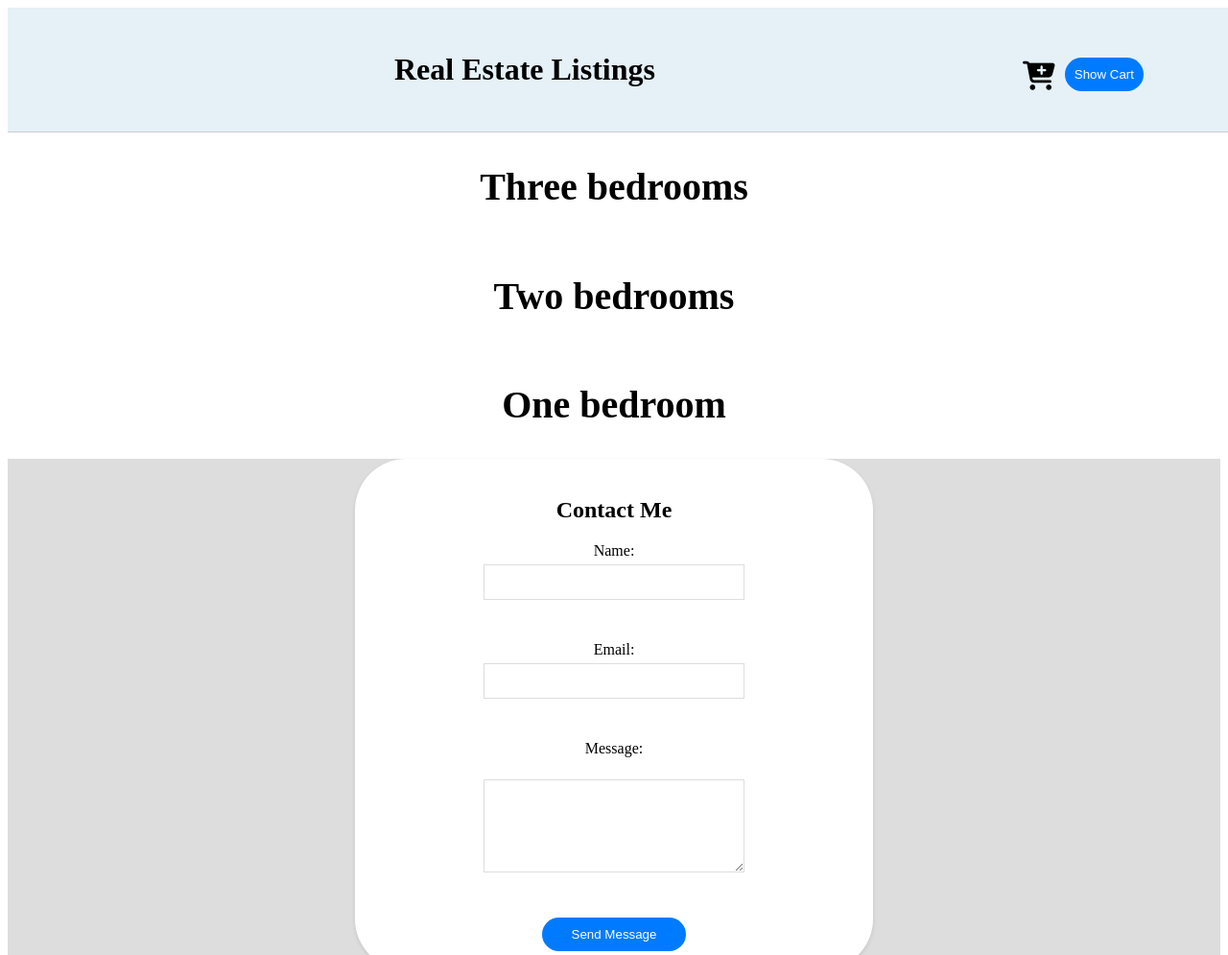
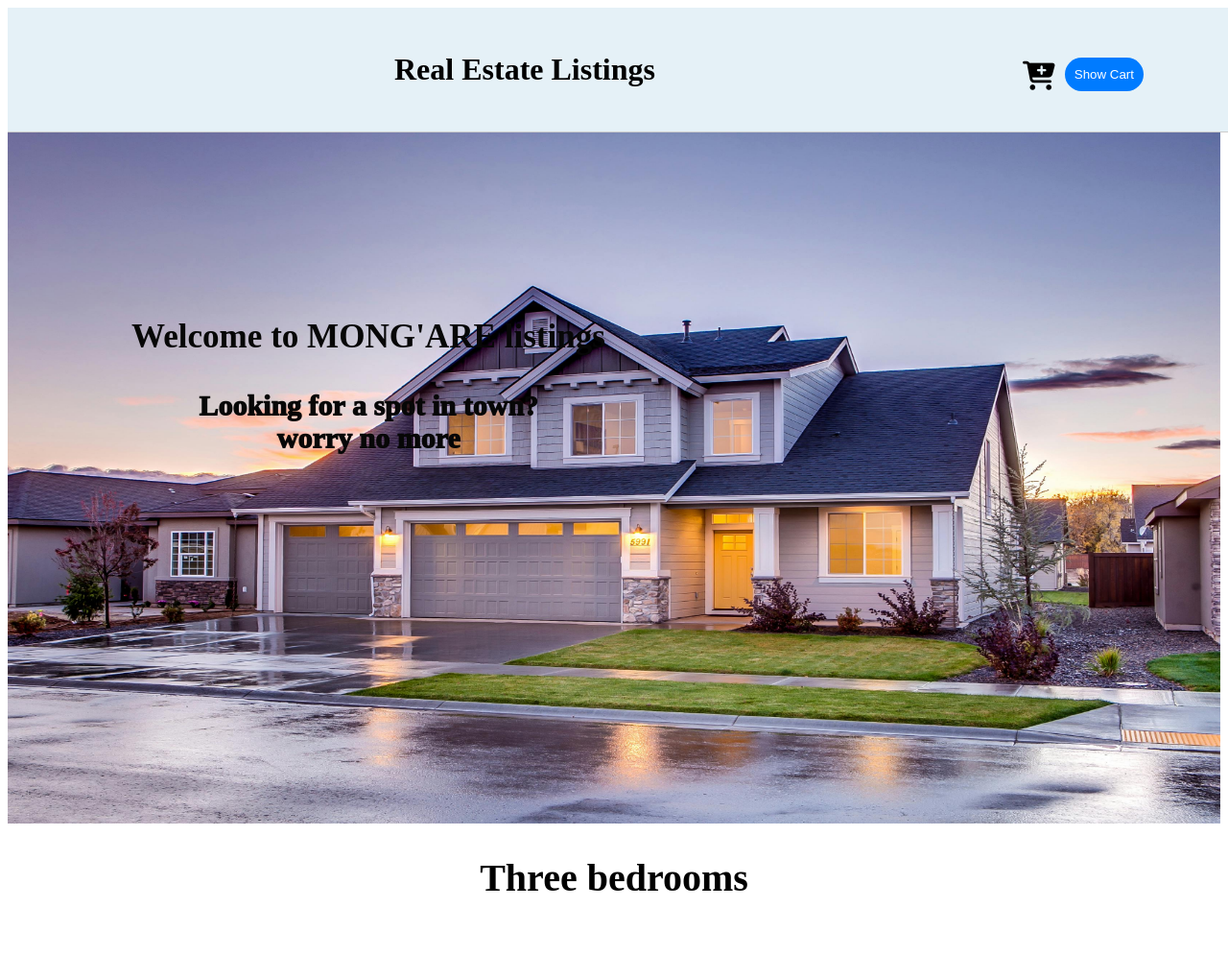
Before and after one commit to membae/realestate, a website: page index.html in a window 1280 px wide. Shown: the top 995 px of the page at 96% size. Drawn offline with Linux system fonts and the light colour scheme; no server answers.

Commit message:
modified the landing page

```diff
--- a/index.css
+++ b/index.css
@@ -16,6 +16,28 @@ header {
 header h1 {
     flex-grow: 1; /* This makes the h1 element take up remaining space */
     text-align: center; /* This centers the text within the h1 */
+}
+.homeimg{
+    width: 100%;
+    height: 90vh;
+    display: block;
+}
+.landingImg {
+    position: relative;
+}
+
+
+.landingContent {
+    font-size: 30px;
+    font-weight: 1000;
+    position: absolute;
+    top: 50%;
+    left: 30%;
+    transform: translate(-50%, -50%);
+    text-align: center;
+    color: rgb(7, 7, 7);
+    padding: 20px;
+    border-radius: 10px; /* Optional: For rounded corners */
 }
 #head1{
     text-align: center;
--- a/index.html
+++ b/index.html
@@ -20,6 +20,16 @@
             </div>
         </div>
     </header>
+    <section id="landing">
+        <div class="landingImg">
+            <img src="images/lad.jpg" alt="" class="homeimg">
+        </div>
+        <div class="landingContent">
+            <h3>Welcome to MONG'ARE listings</h3>
+            <p>Looking for a spot in town? <br> worry no more</p>
+        </div>
+
+    </section>
    <section id="three">
     <h1 id="head1">Three bedrooms</h1>
     <div id="sec3">
```
Also changed, not shown: images/lad.jpg (added), images/landing.jpg (added).
